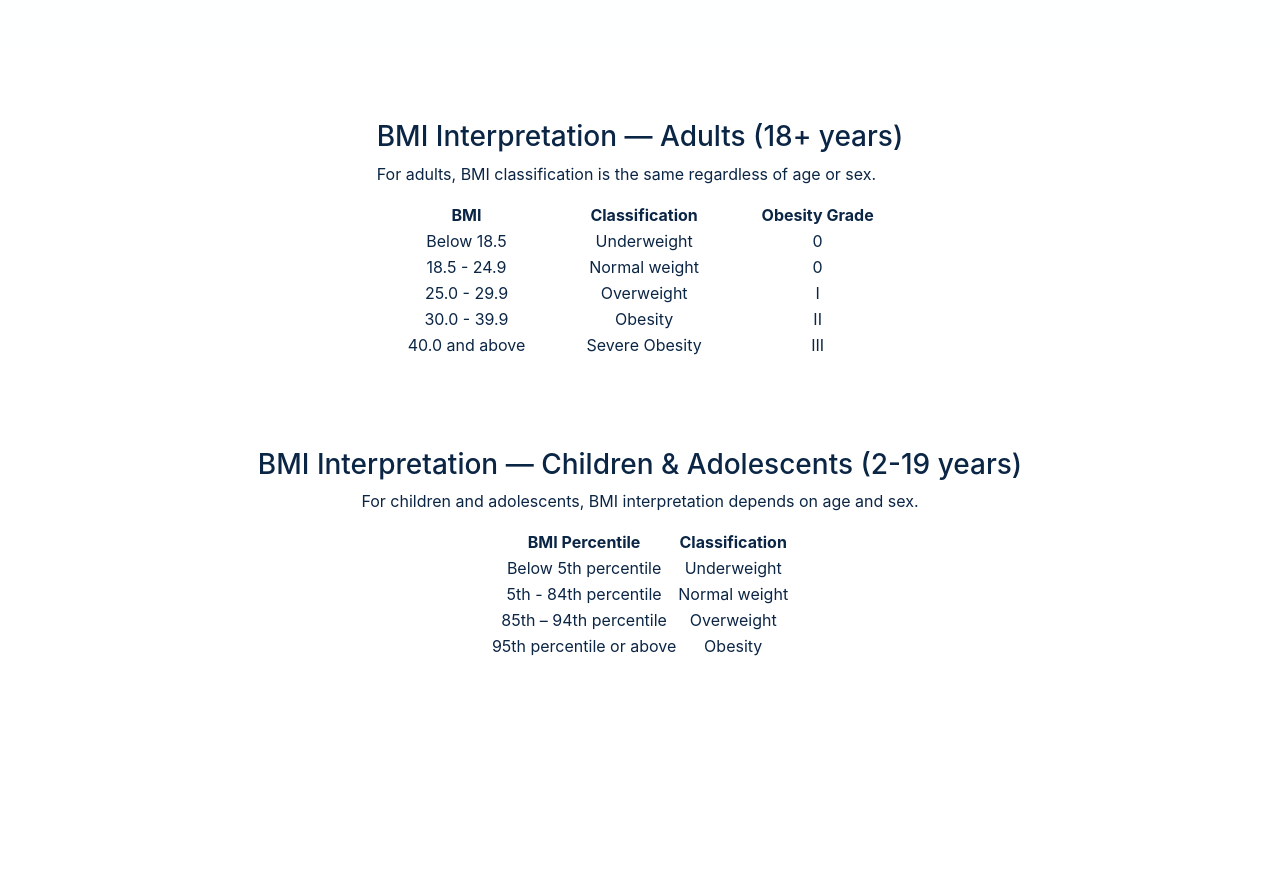
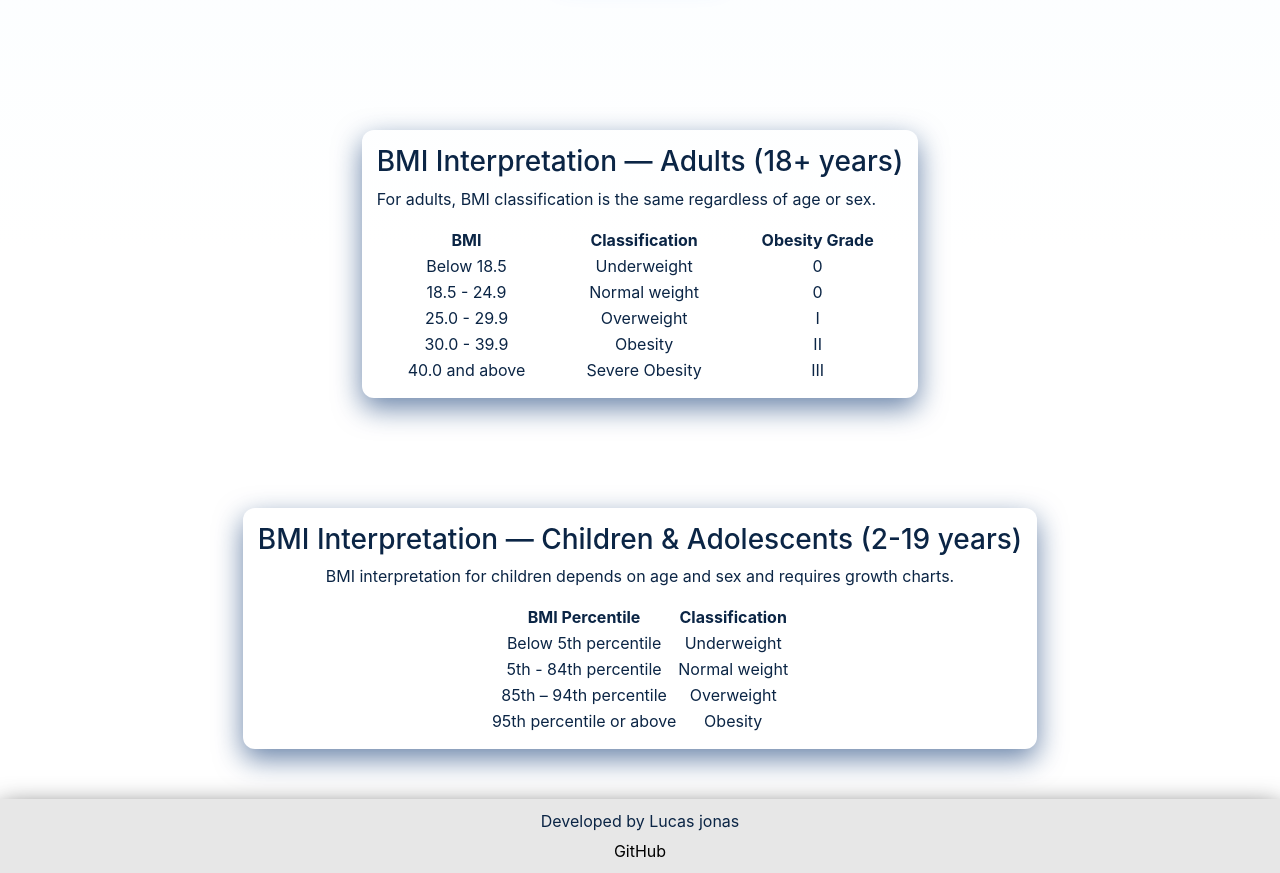
Before and after one commit to JonasLucas00/Javascript-fundamentals, a plain HTML site: page BMI-calculator/index.html in a window 1280 px wide. Shown: the part 680-1553 px from the top of the page. Before the commit the page ends 1349 px from the top, so only its background shows below. Drawn offline with nearby package versions, Linux system fonts and the light colour scheme.

Commit message:
Improve UI styling

```diff
--- a/BMI-calculator/index.html
+++ b/BMI-calculator/index.html
@@ -29,8 +29,8 @@
                             <div class="card-body text-center">
                                 <p>What is your sex?</p>
                                 <div class="sex-btns">
-                                    <button value="male">Male</button>
-                                    <button value="female">Female</button>
+                                    <button value="male" type="button">Male</button>
+                                    <button value="female" type="button">Female</button>
                                 </div>
                             </div>
                         </div>
@@ -61,7 +61,7 @@
                         <div class="card">
                             <div class="card-body text-center">
                                 <p>How much do you weigh?</p>
-                                <input type="text" class="user-weigh">kg
+                                <input type="text" class="user-weigh"> kg
                             </div>
                         </div>
                     </div>
@@ -124,15 +124,12 @@
 
 
 
-                <!-- <thead>Classification</thead>
-                <thead>Obesity Grade</thead> -->
-
             </table>
         </div>
 
         <div class="children-bmi">
             <h3>BMI Interpretation — Children & Adolescents (2-19 years)</h3>
-            <p>For children and adolescents, BMI interpretation depends on age and sex.</p>
+            <p>BMI interpretation for children depends on age and sex and requires growth charts.</p>
 
             <table>
                 <thead>
@@ -166,6 +163,11 @@
         </div>
 
     </div>
+
+    <div class="footer">
+        <p>Developed by Lucas jonas</p>
+        <a href="https://github.com/JonasLucas00" target="_blank">GitHub</a>
+    </div>
     <script src="app.js"></script>
 </body>
 
--- a/BMI-calculator/src/CSS/style.css
+++ b/BMI-calculator/src/CSS/style.css
@@ -15,11 +15,12 @@ body {
     align-items: center;
     text-align: center;
     padding: 40px 12px;
+    font-weight: 800;
 }
 
 .inical-text h1 {
     margin: 0 0 6px 0;
-    font-size: 2.2rem;
+    font-size: 3.2rem;
     color: #07326f;
     letter-spacing: -0.5px;
 }
@@ -62,6 +63,7 @@ body {
     margin-bottom: 10px;
     font-weight: 600;
     color: #1b3760;
+    font-weight: 800;
 }
 
 .sex-btns {
@@ -159,13 +161,49 @@ input[type="text"]:focus {
     text-align: center;
 }
 
+.adults-bmi {
+    border-radius: 12px;
+    padding: 15px;
+    margin: 10px;
+    box-shadow: 0 10px 28px rgba(7, 50, 111, 0.6);
+    margin-bottom: 100px;
+}
+
+.adults-bmi:hover {
+    transform: translateY(-6px);
+    transition: transform 180ms ease, box-shadow 180ms ease;
+}
+
+.children-bmi:hover {
+    transform: translateY(-6px);
+    transition: transform 180ms ease, box-shadow 180ms ease;
+}
+
 .children-bmi {
     display: flex;
     flex-direction: column;
     align-items: center;
     justify-content: center;
     text-align: center;
-    /* background-color: #07326f; */
     margin-top: 80px;
+    border-radius: 12px;
+    padding: 15px;
+    margin: 10px;
+    box-shadow: 0 10px 28px rgba(7, 50, 111, 0.6);
+}
+
+.footer {
     padding: 10px;
+    display: flex;
+    flex-direction: column;
+    text-align: center;
+    margin-top: 40px;
+    background-color: rgba(0, 0, 0, 0.096);
+    box-shadow: 0 10px 28px rgba(0, 0, 0, 0.781);
 }
+
+.footer a {
+    text-decoration: none;
+    color: black;
+    margin-top: -10px;
+}
```
